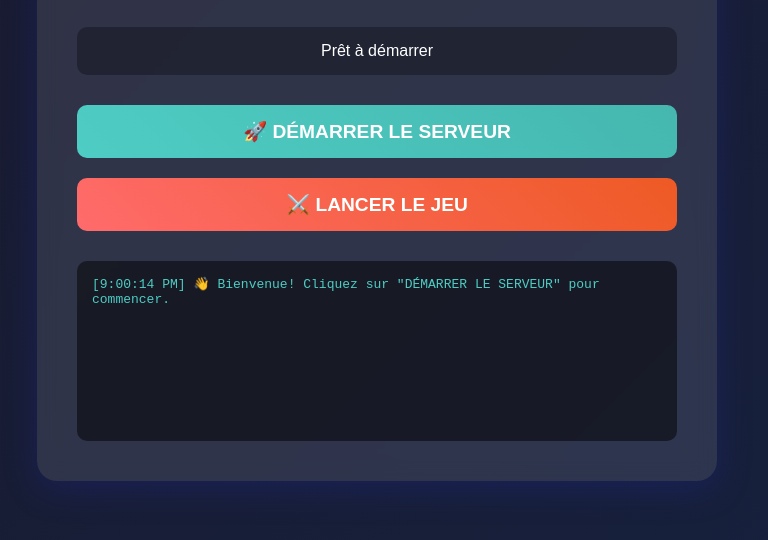
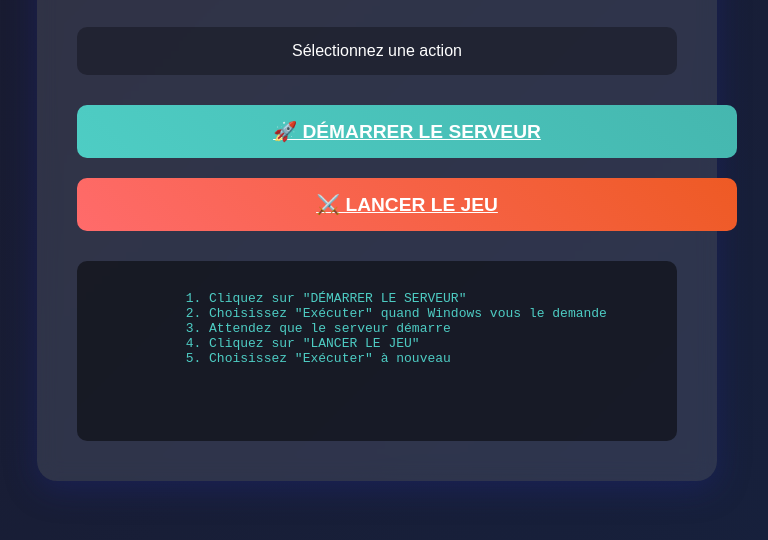
Before and after one commit to lyam08888/Inkan, a website: page index.html in a window 1280 px wide. Shown: the part 238-778 px from the top of the page, without its empty margins (263-1031 px from the left). Drawn offline with Linux system fonts and the light colour scheme.

Commit message:
okokokok

```diff
--- a/index.html
+++ b/index.html
@@ -99,98 +99,30 @@
         <h1>🎮 Dofus 1.29.1</h1>
 
         <div id="status" class="status">
-            Prêt à démarrer
+            Sélectionnez une action
         </div>
 
         <div class="button-container">
-            <button onclick="startServer()" class="btn" id="serverBtn">
+            <a href="LANCER-SERVEUR-DOFUS.bat" class="btn">
                 🚀 DÉMARRER LE SERVEUR
-            </button>
+            </a>
 
-            <button onclick="startGame()" class="btn play" id="playBtn">
+            <a href="JOUER.bat" class="btn play">
                 ⚔️ LANCER LE JEU
-            </button>
+            </a>
         </div>
 
-        <div id="console"></div>
+        <div id="console">
+            1. Cliquez sur "DÉMARRER LE SERVEUR"
+            2. Choisissez "Exécuter" quand Windows vous le demande
+            3. Attendez que le serveur démarre
+            4. Cliquez sur "LANCER LE JEU"
+            5. Choisissez "Exécuter" à nouveau
+        </div>
     </div>
 
     <script>
-        const consoleElement = document.getElementById('console');
-        const statusElement = document.getElementById('status');
-        let serverRunning = false;
-
-        function runBatchFile(batFile) {
-            // Créer un iframe caché pour éviter la navigation de la page
-            const iframe = document.createElement('iframe');
-            iframe.style.display = 'none';
-            document.body.appendChild(iframe);
-
-            // Construire l'URL absolue vers le fichier .bat
-            const currentPath = decodeURIComponent(window.location.pathname);
-            const directoryPath = currentPath.substring(0, currentPath.lastIndexOf('/'));
-            const batPath = 'file://' + directoryPath + '/' + batFile;
-
-            // Charger le fichier .bat dans l'iframe
-            iframe.src = batPath;
-
-            // Nettoyer l'iframe après un court délai
-            setTimeout(() => {
-                document.body.removeChild(iframe);
-            }, 1000);
-        }
-
-        function log(message) {
-            const time = new Date().toLocaleTimeString();
-            consoleElement.innerHTML += `[${time}] ${message}\n`;
-            consoleElement.scrollTop = consoleElement.scrollHeight;
-        }
-
-        function updateStatus(message, isRunning = false) {
-            statusElement.textContent = message;
-            statusElement.className = 'status' + (isRunning ? ' running' : '');
-            serverRunning = isRunning;
-        }
-
-        async function startServer() {
-            try {
-                updateStatus('⏳ Démarrage du serveur...', false);
-                log('Lancement du serveur Dofus...');
-
-                window.open('launch-server.html', '_blank', 'width=1,height=1');
-
-                // Simuler le démarrage réussi après un court délai
-                setTimeout(() => {
-                    log('✅ Serveur démarré avec succès!');
-                    updateStatus('✅ Serveur en ligne', true);
-                }, 2000);
-
-            } catch (error) {
-                log('❌ Erreur: ' + error.message);
-                updateStatus('❌ Erreur lors du démarrage', false);
-            }
-        }
-
-        async function startGame() {
-            if (!serverRunning) {
-                alert('⚠️ Veuillez d\'abord démarrer le serveur!');
-                return;
-            }
-
-            try {
-                log('Lancement du jeu...');
-
-                window.open('launch-game.html', '_blank', 'width=1,height=1');
-
-                log('✅ Jeu lancé avec succès!');
-
-            } catch (error) {
-                log('❌ Erreur: ' + error.message);
-            }
-        }
-
-        // Message initial
-        log('👋 Bienvenue! Cliquez sur "DÉMARRER LE SERVEUR" pour commencer.');
+        // Pas de JavaScript nécessaire - liens directs vers les fichiers .bat
     </script>
 </body>
 </html>
```
